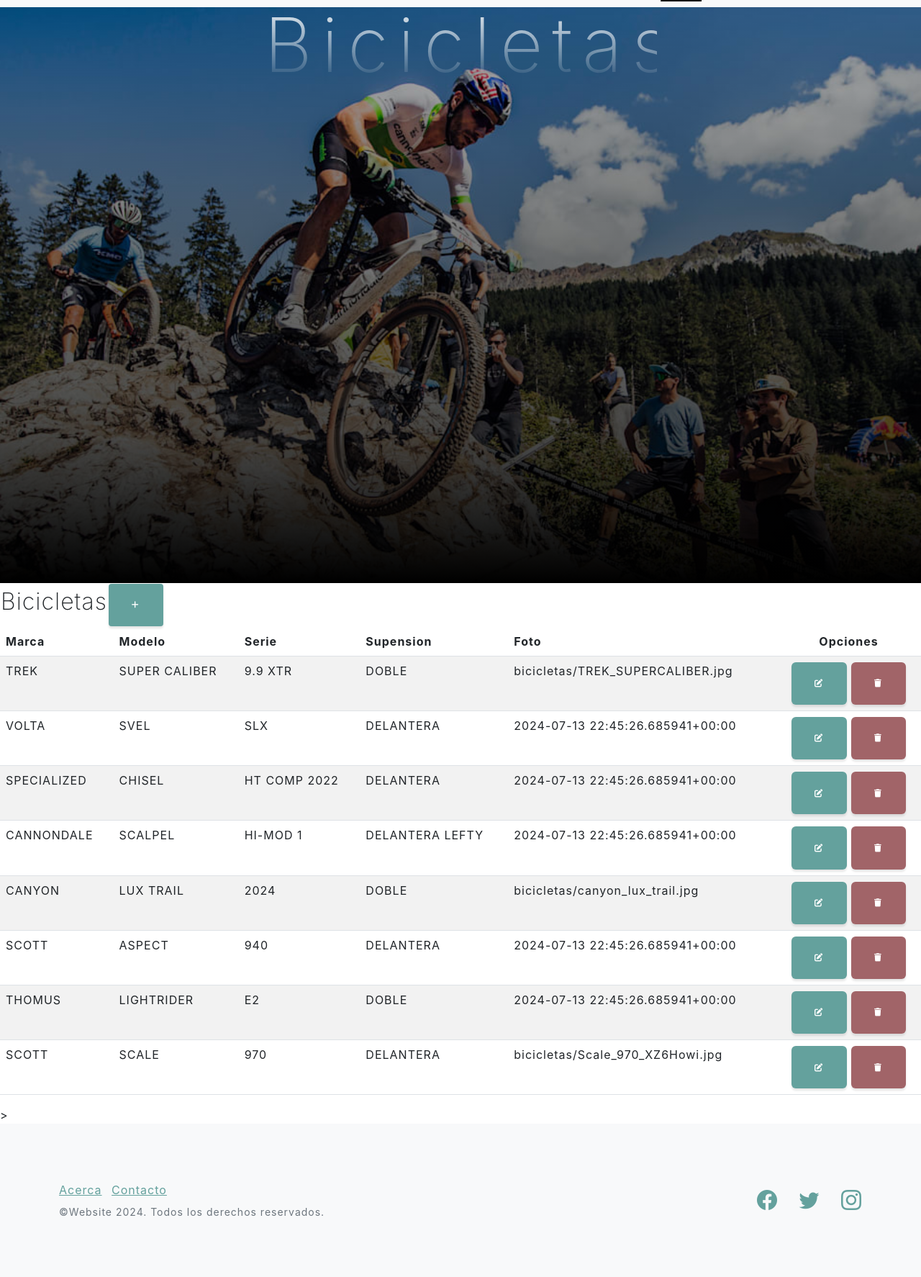
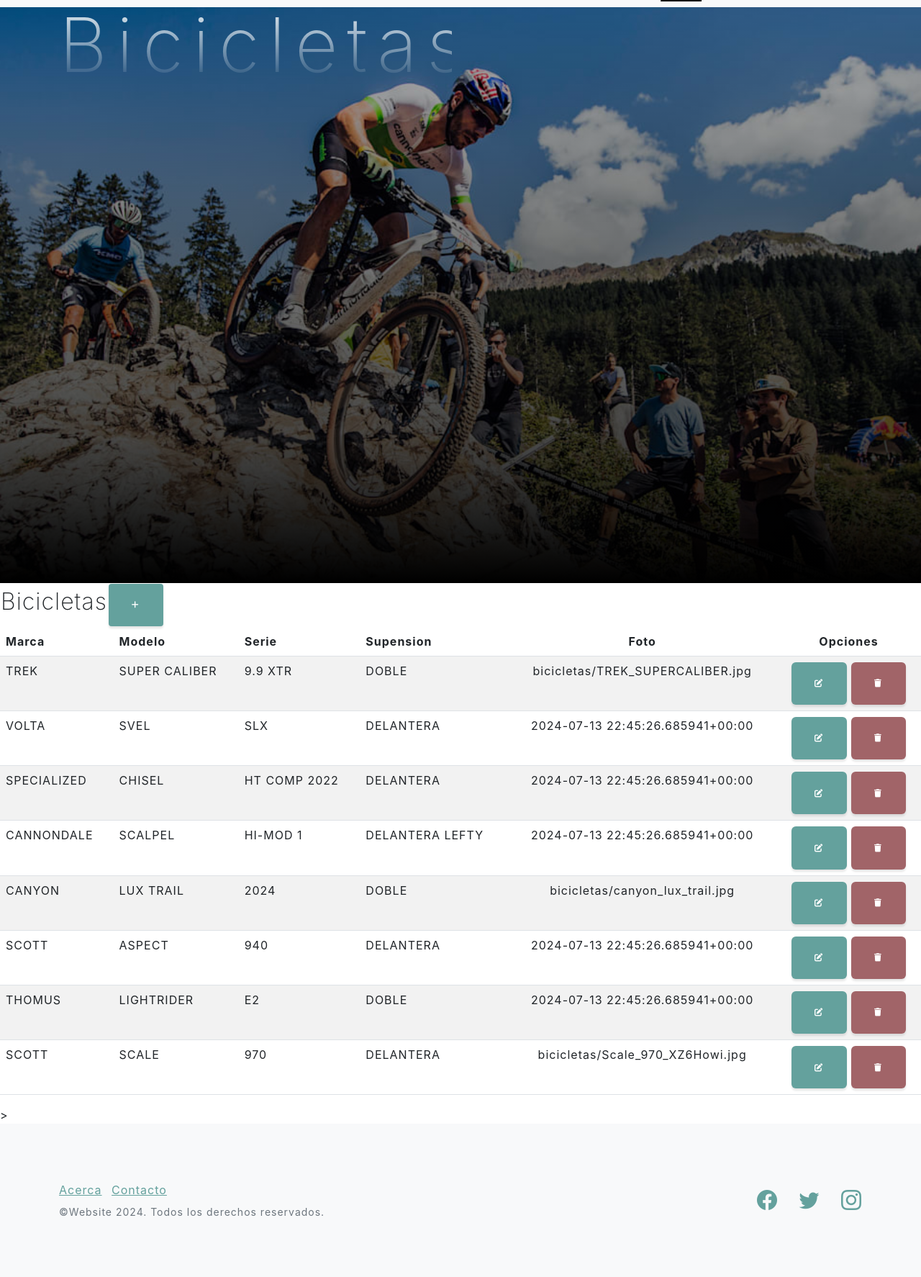
Before and after one commit to gabigal88/Galvan_Gabriel_57810, a Django app: page /bicicletas in a window 1280 px wide. Shown: the part 128-1902 px from the top of the page at 72% size. Run offline with Django 5.2, Linux system fonts and the light colour scheme; a user stored in the database is signed in; data comes from the database, SQL or seed files in the repository; both versions use the stored data as it was after the commit; some libraries are stand-ins or nearby versions.

Commit message:
Segunda version

```diff
--- a/AppCoder/templates/AppCoder/bicicleta_list.html
+++ b/AppCoder/templates/AppCoder/bicicleta_list.html
@@ -25,7 +25,7 @@
             <th>Modelo</th>
             <th>Serie</th>
             <th>Supension</th>
-            <th>Foto</th>
+            <th class="text-center">Foto</th>
             <th class="text-center">Opciones</th>
         </tr>
     </thead>
@@ -36,7 +36,7 @@
             <td>{{ b.modelo }}</td>
             <td>{{ b.serie }}</td>
             <td>{{ b.suspension }}</td>
-            <td>{{ b.foto }}</td>
+            <td class="image text-center">{{ b.foto }}</td><i class="image"></i>
 
             <td class="text-center">
                 <a
--- a/AppCoder/templates/AppCoder/bicicletas.html
+++ b/AppCoder/templates/AppCoder/bicicletas.html
@@ -12,6 +12,7 @@
             <th>Modelo</th>
             <th>Serie</th>
             <th>Suspension</th>
+            <th class="text-center">Foto</th>
         </tr>
     </thead>
     <tbody>
@@ -21,6 +22,7 @@
             <td>{{ b.modelo }}</td>
             <td>{{ b.serie }}</td>
             <td>{{ b.suspension }}</td>
+            <td>{{ b.foto }}</td>
         </tr>
     {% endfor %}
     </tbody>
--- a/AppCoder/templates/AppCoder/index.html
+++ b/AppCoder/templates/AppCoder/index.html
@@ -32,7 +32,7 @@
 
                 <div class="text-center">
                     <p style="color:green"> {{user.first_name}} {{user.last_name}}</p>
-                    <a href="{% url 'agregar_avatar' %}"><img src="{{ request.session.avatar }}" height="40px" weight="40px" alt="foto"></a>
+                    <a href="{% url 'agregar_avatar' %}"><img src="{{ request.session.avatar }}" height="60px" weight="60px" alt="foto"></a>
 
                     <form method="post" action="{% url 'editarPerfil' %}">
                         {% csrf_token %}
@@ -78,7 +78,7 @@
         <!-- Masthead-->
         <header class="masthead">
             <div class="container position-relative">
-                <div class="row justify-content-center">
+                <div class="row justify-content-left">
                     <div class="col-xl-6">
                         <div class="text-center text-white">
                             <!-- CORTE-->
```
Also changed, not shown: AppCoder/static/AppCoder/assets/img/imagen3.jpg (added), db.sqlite3, media/bicicletas/Scale_970_XZ6Howi.jpg (added), media/bicicletas/TREK_SUPERCALIBER.jpg (added), media/bicicletas/canyon_lux_trail.jpg (added), 2 other files.
